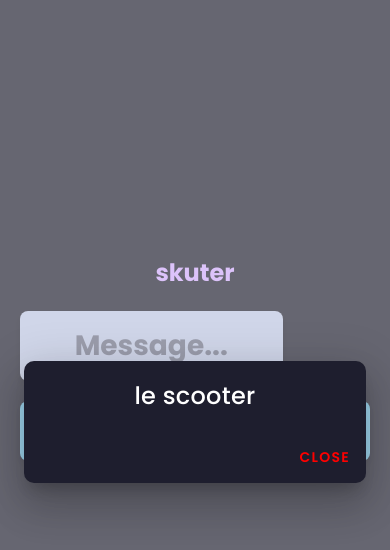
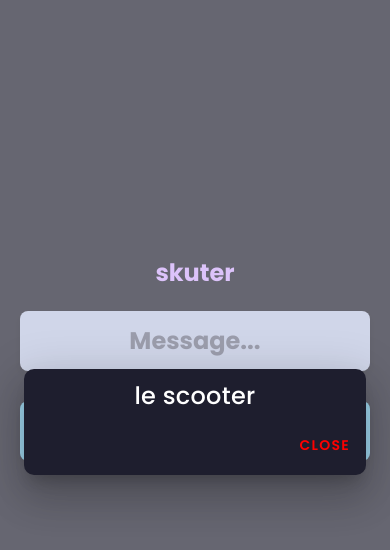
Before and after one commit to DisekVojny/praktyki, a Vue app: page / in a window 390 px wide. Both pictures are taken after a click on the button "Hint". Shown: the top 550 px of the page. Built offline with nearby package versions, Linux system fonts and the light colour scheme.

Commit message:
general improvemnts

```diff
--- a/index.html
+++ b/index.html
@@ -2,9 +2,9 @@
 <html lang="en">
   <head>
     <meta charset="UTF-8" />
-    <link rel="icon" type="image/svg+xml" href="/vite.svg" />
+    <link rel="icon" type="image/svg+xml" href="/favicon.ico" />
     <meta name="viewport" content="width=device-width, initial-scale=1.0" />
-    <title>Vite + Vue + TS</title>
+    <title>Learn some languages!</title>
   </head>
   <body>
     <div id="app"></div>
--- a/src/components/Hint.vue
+++ b/src/components/Hint.vue
@@ -1,29 +1,41 @@
 <script setup lang="ts">
-const props = defineProps(['answer'])</script>
+import { ref, watch } from 'vue';
+
+const props = defineProps(['answer', 'showModal']);
+const emit = defineEmits(['update:showModal']);
+
+const isActive = ref(false);
+
+watch(() => props.showModal, (newValue) => {
+  isActive.value = newValue;
+});
+
+function closeModal() {
+  isActive.value = false;
+  emit('update:showModal', false);
+}
+</script>
 
 <template>
-  <v-dialog max-width="500">
+  <v-dialog v-model="isActive" max-width="500">
     <template v-slot:activator="{ props: activatorProps }">
       <button class="hintButton" v-bind="activatorProps">Hint</button>
     </template>
 
-    <template v-slot:default="{ isActive }">
-      <v-card class="modal" :title="props.answer">
+    <template v-slot:default>
+      <v-card class="modal">
+        <v-card-title>{{ answer }}</v-card-title>
         <v-card-actions>
-          <v-btn
-            class="close"
-            text="Close"
-            @click="isActive.value = false"
-          ></v-btn>
+          <v-btn class="close" text="Close" @click="closeModal">Close</v-btn>
         </v-card-actions>
       </v-card>
     </template>
   </v-dialog>
 </template>
 
-<style scoped type="scss">
-.v-card{
-    background-color: #1e1e2e;
-    border-radius: 10px !important;
+<style scoped>
+.v-card {
+  background-color: #1e1e2e;
+  border-radius: 10px !important;
 }
 </style>
--- a/src/components/Main.vue
+++ b/src/components/Main.vue
@@ -1,17 +1,32 @@
 <script setup lang="ts">
-import { onMounted, onUnmounted, ref } from 'vue'
-import {getPair} from '../logic.ts'
-import Hint from "./Hint.vue";
+import { onMounted, onUnmounted, ref } from 'vue';
+import { getPair } from '../logic.ts';
+import Hint from './Hint.vue';
 
-const input = ref("");
-const qa = ref(getPair())
+const input = ref('');
+const qa = ref(getPair());
+const showModal = ref(false);
 
 function check() {
-  if (input.value == qa.value[1]) {
-    input.value = "";
+  if (input.value === qa.value[1]) {
+    input.value = '';
     qa.value = getPair();
   }
 }
+
+function handleKeyboardShortcut(event: KeyboardEvent) {
+  if (event.ctrlKey && event.code === 'Space') {
+    showModal.value = true;
+  }
+}
+
+onMounted(() => {
+  window.addEventListener('keydown', handleKeyboardShortcut);
+});
+
+onUnmounted(() => {
+  window.removeEventListener('keydown', handleKeyboardShortcut);
+});
 </script>
 
 <template>
@@ -19,8 +34,7 @@ function check() {
     <div class="info">{{ qa[0] }}</div>
     <div class="buttons">
       <input class="input" type="text" v-model="input" @input="check" placeholder="Message..." autofocus>
-      <!-- <button class="hintButton" @click="hint">Hint</button> -->
-       <Hint :answer="qa[1]"></Hint>
+      <Hint :answer="qa[1]" v-model:showModal="showModal" />
     </div>
   </div>
 </template>
--- a/src/index.scss
+++ b/src/index.scss
@@ -4,7 +4,6 @@
     --text: #cdd6f4;
     --subtext: #bac2de;
     --accent: #cba6f7;
-    --highlight: #cba6f7;
     --button-bg: #74c7ec;
     --button-hover: #89dceb;
 }
@@ -30,7 +29,7 @@ body {
     margin-top: 20px;
     font-size: clamp(24px, 6vw, 50px);
     font-weight: 700;
-    color: var(--highlight);
+    color: var(--accent);
     margin-bottom: 20px;
     max-width: 90vw;
     overflow-wrap: break-word;
@@ -52,10 +51,10 @@ body {
 }
 .input:focus {
     outline: none;
-    background-color: var(--highlight);
+    background-color: var(--accent);
     color: #45475a;
 }
-.input::placeholder{
+.input::placeholder {
     color: var(--base);
     opacity: 0.5;
 }
@@ -77,53 +76,42 @@ body {
 .hintButton:hover {
     background-color: var(--button-hover);
 }
-.container{
+.container {
     display: flex;
     flex-direction: column;
     align-items: center;
 }
-.buttons{
+.buttons {
     max-width: 700px;
     display: flex;
     flex-direction: row;
     justify-content: space-evenly;
 }
-.answer{
-    font-size: clamp(24px, 6vw, 50px);;
+.answer {
+    font-size: clamp(24px, 6vw, 50px);
 }
-
 .v-card-title {
     font-size: clamp(24px, 6vw, 40px) !important;
-    white-space: normal !important; /* Allow text to wrap */
-    word-break:break-all; /* Break long words if needed */
-    overflow: visible; /* Ensure no hidden text */
+    white-space: normal !important;
+    word-break: break-all;
+    overflow: visible;
 }
-
-
-.close{
+.close {
     color: red !important;
     font-weight: 600 !important;
-    &:hover{
+    &:hover {
         background-color: rgba(255, 0, 0, 0.2);
     }
 }
-.close:hover{
-}
 
 @media screen and (max-width: 550px) {
-    input {
+    .input, .hintButton {
         height: 60px;
         font-size: 1.5rem;
         width: 100%;
-
     }
-    .hintButton {
-        height: 60px;
-        font-size: 1.5rem;
-        width: 100%;
-
-    }
-    .buttons{
+    .buttons {
         flex-direction: column;
+        gap: 10px;
     }
 }
```
Also changed, not shown: 1 other file (tests, documents, lock files or other folders).
